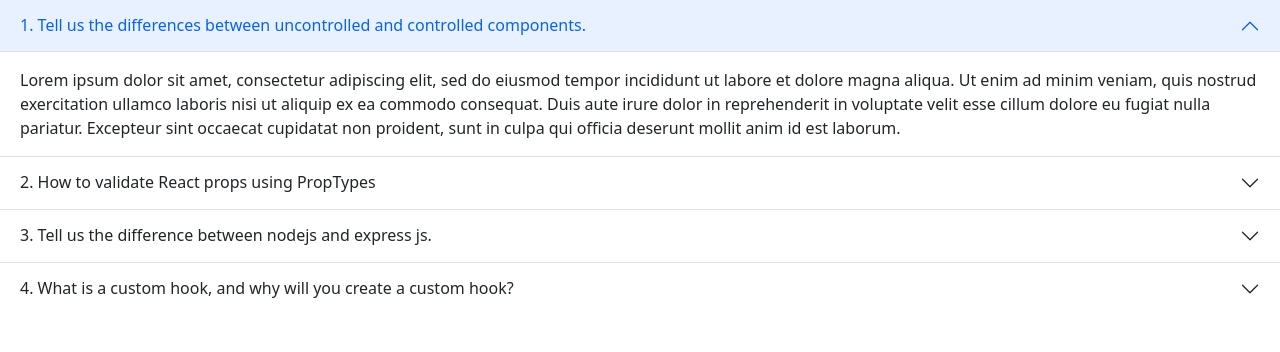
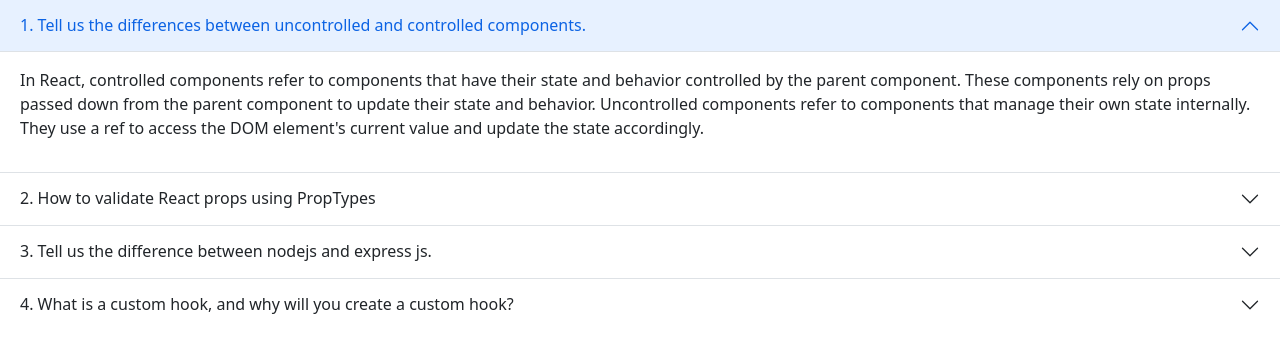
Before and after one commit to sadiawcutecat/Chef-recipe-hunter, a React (Vite) app: page /blog in a window 1280 px wide. Shown: the top 352 px of the page. Built offline with nearby package versions, Linux system fonts and the light colour scheme.

Commit message:
blog ques ans added

```diff
--- a/src/Pages/Blog/Blog.jsx
+++ b/src/Pages/Blog/Blog.jsx
@@ -9,49 +9,39 @@ const Blog = () => {
       <Accordion.Item eventKey="0">
         <Accordion.Header>1. Tell us the differences between uncontrolled and controlled components.</Accordion.Header>
         <Accordion.Body>
-          Lorem ipsum dolor sit amet, consectetur adipiscing elit, sed do
-          eiusmod tempor incididunt ut labore et dolore magna aliqua. Ut enim ad
-          minim veniam, quis nostrud exercitation ullamco laboris nisi ut
-          aliquip ex ea commodo consequat. Duis aute irure dolor in
-          reprehenderit in voluptate velit esse cillum dolore eu fugiat nulla
-          pariatur. Excepteur sint occaecat cupidatat non proident, sunt in
-          culpa qui officia deserunt mollit anim id est laborum.
+         <p>In React, controlled components refer to components that have their state and behavior controlled by the parent component. These components rely on props passed down from the parent component to update their state and behavior. Uncontrolled components refer to components that manage their own state internally. They use a ref to access the DOM element's current value and update the state accordingly.</p>
         </Accordion.Body>
       </Accordion.Item>
       <Accordion.Item eventKey="1">
         <Accordion.Header>2. How to validate React props using PropTypes</Accordion.Header>
         <Accordion.Body>
-          Lorem ipsum dolor sit amet, consectetur adipiscing elit, sed do
-          eiusmod tempor incididunt ut labore et dolore magna aliqua. Ut enim ad
-          minim veniam, quis nostrud exercitation ullamco laboris nisi ut
-          aliquip ex ea commodo consequat. Duis aute irure dolor in
-          reprehenderit in voluptate velit esse cillum dolore eu fugiat nulla
-          pariatur. Excepteur sint occaecat cupidatat non proident, sunt in
-          culpa qui officia deserunt mollit anim id est laborum.
+          <p>The PropTypes utility exports a wide range of validators for configuring type definitions. Below, we’ll list the available validators for basic, renderable, instance, multiple, collection, and required prop types.</p>
+          <h4>Below are the validators for the basic data types:</h4>
+          <ul>
+            <li>PropTypes.any: The prop can be of any data type</li>
+            <li>PropTypes.bool: The prop should be a Boolean</li>
+            <li>PropTypes.number: The prop should be a number</li>
+            <li>PropTypes.string: The prop should be a string</li>
+            <li>PropTypes.func: The prop should be a function</li>
+            <li>PropTypes.array: The prop should be an array</li>
+            <li>PropTypes.object: The prop should be an object</li>
+            <li>PropTypes.symbol: The prop should be a symbol</li>
+          </ul>
+
         </Accordion.Body>
       </Accordion.Item>
       <Accordion.Item eventKey="2">
         <Accordion.Header>3. Tell us the difference between nodejs and express js.</Accordion.Header>
         <Accordion.Body>
-          Lorem ipsum dolor sit amet, consectetur adipiscing elit, sed do
-          eiusmod tempor incididunt ut labore et dolore magna aliqua. Ut enim ad
-          minim veniam, quis nostrud exercitation ullamco laboris nisi ut
-          aliquip ex ea commodo consequat. Duis aute irure dolor in
-          reprehenderit in voluptate velit esse cillum dolore eu fugiat nulla
-          pariatur. Excepteur sint occaecat cupidatat non proident, sunt in
-          culpa qui officia deserunt mollit anim id est laborum.
+         <p><span>Node Js:</span>NodeJS is open-source, cross-platform JavaScript code that runs on servers. It uses an asynchronous event-driven model and is designed to build scalable network applications. It’s built on Google Chrome’s V8 engine, which makes it fast and efficient to develop apps.</p>
+         <p><span>Express Js:</span>ExpressJS is a web application framework for NodeJS. That’s what mainly makes the difference between Express JS and Node JS. The former provides various features that make web application development fast and easy, which otherwise takes more time using only the latter. It provides a robust set of features for web and mobile applications.</p>
         </Accordion.Body>
       </Accordion.Item>
       <Accordion.Item eventKey="3">
         <Accordion.Header>4. What is a custom hook, and why will you create a custom hook?</Accordion.Header>
         <Accordion.Body>
-          Lorem ipsum dolor sit amet, consectetur adipiscing elit, sed do
-          eiusmod tempor incididunt ut labore et dolore magna aliqua. Ut enim ad
-          minim veniam, quis nostrud exercitation ullamco laboris nisi ut
-          aliquip ex ea commodo consequat. Duis aute irure dolor in
-          reprehenderit in voluptate velit esse cillum dolore eu fugiat nulla
-          pariatur. Excepteur sint occaecat cupidatat non proident, sunt in
-          culpa qui officia deserunt mollit anim id est laborum.
+     <p>Custom Hook is a JavaScript function which we create by ourselves, when we want to share logic between other JavaScript functions. It allows you to reuse some piece of code in several parts of your app.</p>
+     <p>Custom React JS hooks offer reusability as when a custom hook is created, it can be reused easily, which makes the code cleaner and reduces the time to write the code. It also enhances the rendering speed of the code as a custom hook does not need to be rendered again and again while rendering the whole code</p>
         </Accordion.Body>
       </Accordion.Item>
     </Accordion>
```
